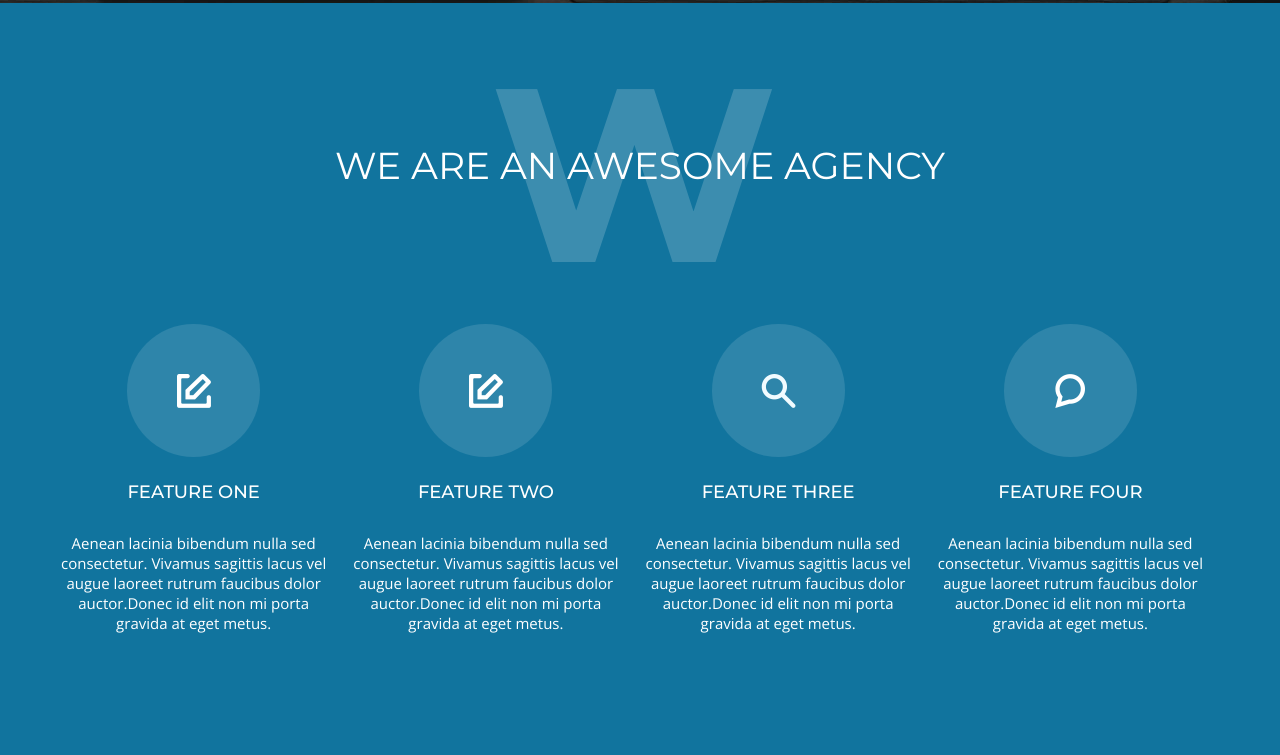
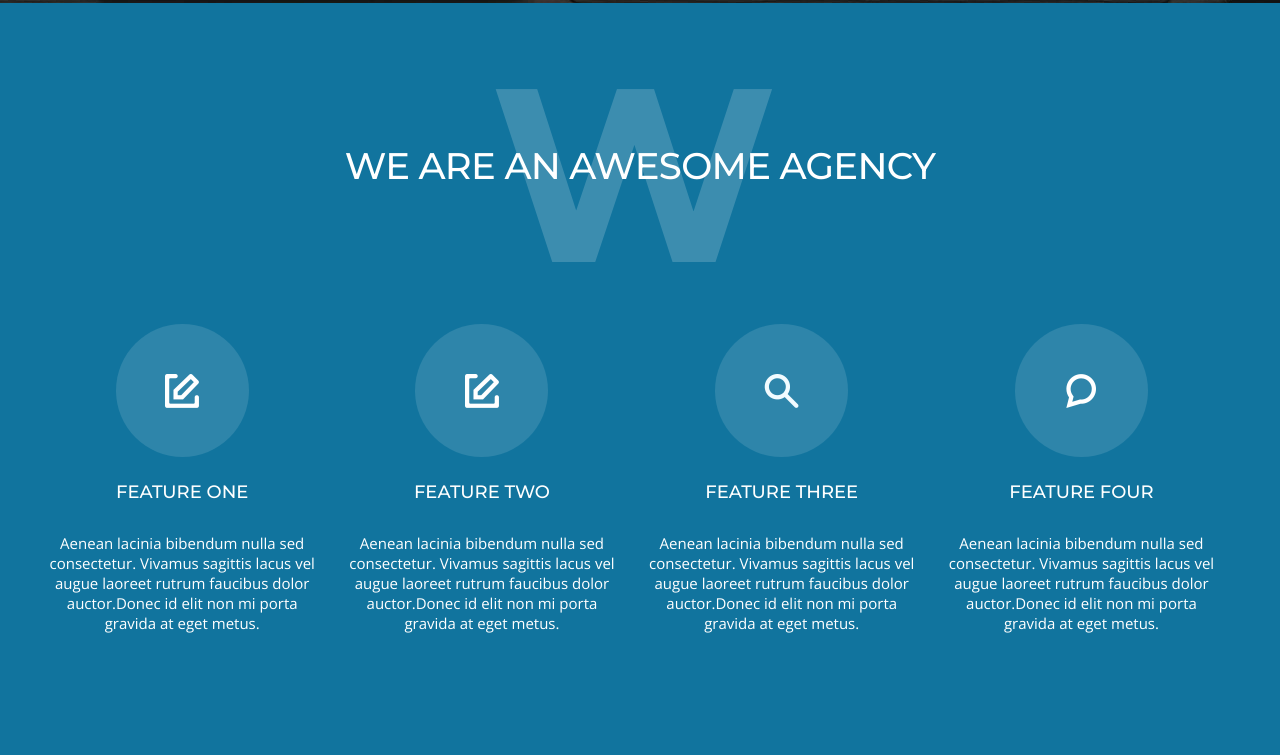
Before and after one commit to dmitriyolari/new-project, a website: page index.html in a window 1280 px wide. Shown: the part 876-1631 px from the top of the page. Drawn offline with nearby package versions, Linux system fonts and the light colour scheme.

Commit message:
change div to h2 change container width fix features' block header

```diff
--- a/index.html
+++ b/index.html
@@ -78,7 +78,7 @@
 
     <!-- Features -->
     <div class="features">
-        <div class="features_upper">We Are An Awesome Agency</div>
+        <h2 class="features_upper">We Are An Awesome Agency</h2>
         <h1>W</h1>
         <div class="container">
 
--- a/styles/style.scss
+++ b/styles/style.scss
@@ -25,7 +25,7 @@ p {
 
 .container {
   width: 100%;
-  max-width: 1200px;
+  max-width: 1230px;
   padding: 0 15px;
   margin: 0 auto;
 }
@@ -216,12 +216,12 @@ div.features {
     z-index: 1;
 
     @include Gotham;
-    font-weight: 400;
-    font-size: 37.5px;
+    font-weight: 500;
+    font-size: 37px;
     color: #fff;
 
     text-transform: uppercase;
-
+    letter-spacing: -0.019em;
   }
 
   h1 {
```
Also changed, not shown: styles/style.css, 1 other file.
